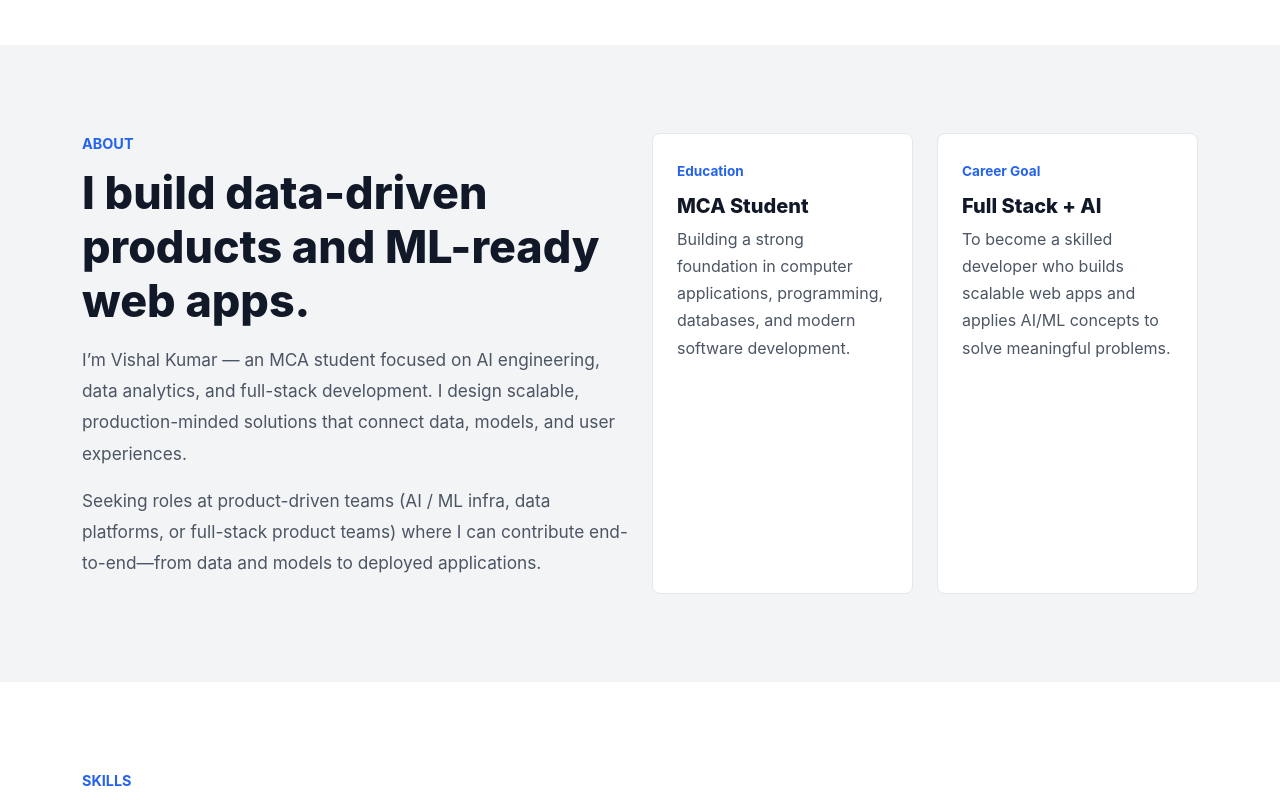
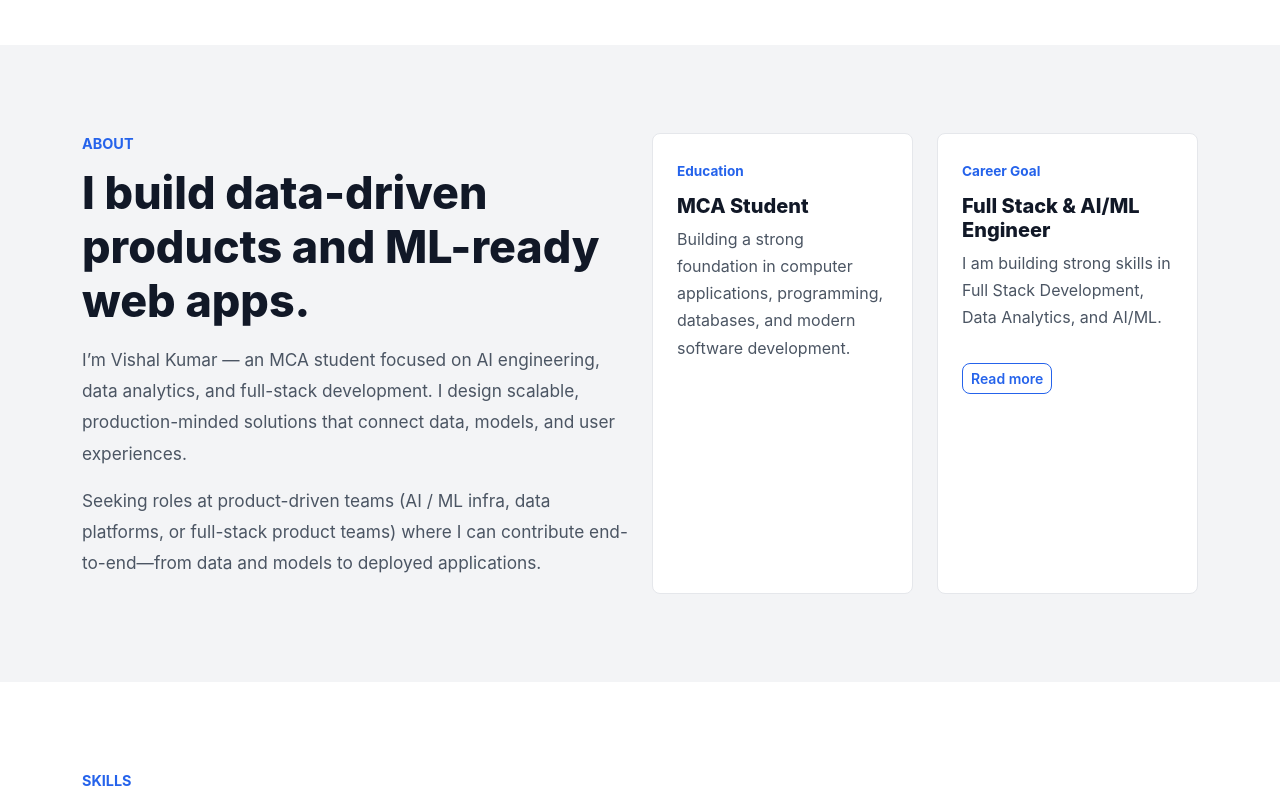
Before and after one commit to vishu56096-ctrl/portfolio, a React (Vite) app: page / in a window 1280 px wide. Shown: the part 740-1540 px from the top of the page. Built offline with nearby package versions, Linux system fonts and the light colour scheme.

Commit message:
Update portfolio design and projects

```diff
--- a/src/components/About.jsx
+++ b/src/components/About.jsx
@@ -1,4 +1,8 @@
+import { useState } from 'react';
+
 function About() {
+  const [careerExpanded, setCareerExpanded] = useState(false);
+
   return (
     <section className="section bg-light-gray" id="about">
       <div className="container">
@@ -33,13 +37,33 @@ function About() {
           <div className="col-lg-3 col-md-6">
             <div className="info-card h-100">
               <span className="card-label">Career Goal</span>
-              <h3>Full Stack + AI</h3>
+              <h3>Full Stack & AI/ML Engineer</h3>
               <p>
-                To become a skilled developer who builds scalable web apps and
-                applies AI/ML concepts to solve meaningful problems.
+                I am building strong skills in Full Stack Development,
+                Data Analytics, and AI/ML.
               </p>
+              {careerExpanded && (
+                <>
+                  <p>
+                    My goal is to create scalable web applications and
+                    intelligent solutions that solve real-world problems.
+                  </p>
+                  <p>
+                    I believe in continuous learning and building
+                    practical products that make a positive impact.
+                  </p>
+                </>
+              )}
+              <button
+                type="button"
+                className="btn btn-outline-primary btn-sm mt-3"
+                onClick={() => setCareerExpanded((prev) => !prev)}
+              >
+                {careerExpanded ? 'Read less' : 'Read more'}
+              </button>
             </div>
           </div>
+
         </div>
       </div>
     </section>
--- a/src/styles.css
+++ b/src/styles.css
@@ -255,6 +255,13 @@ a {
   line-height: 1.7;
 }
 
+.info-card button {
+  display: inline-flex;
+  align-items: center;
+  gap: 0.4rem;
+  margin-top: 1.2rem;
+}
+
 .skill-card {
   color: var(--dark-text);
   font-size: 1rem;
```
